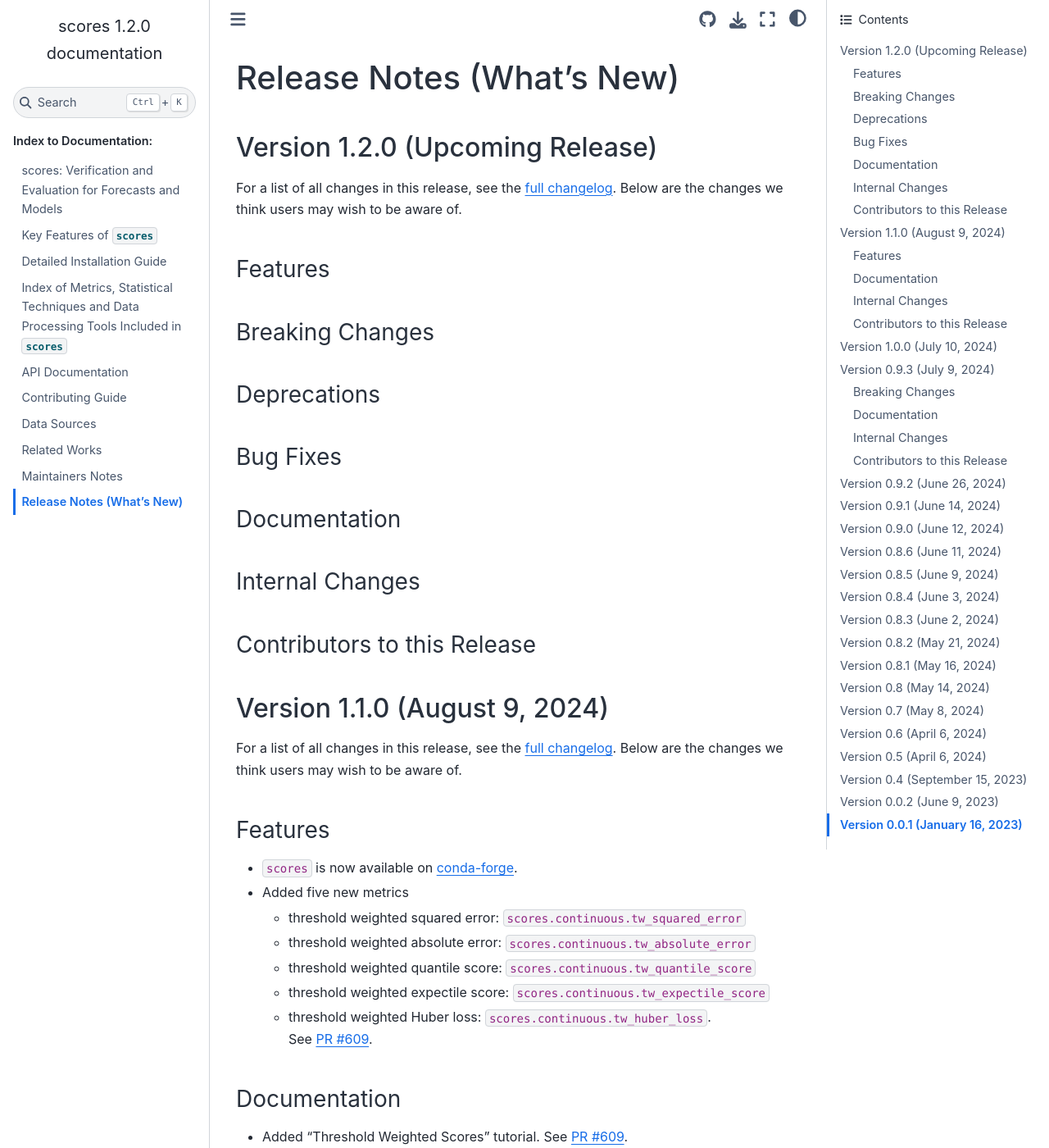
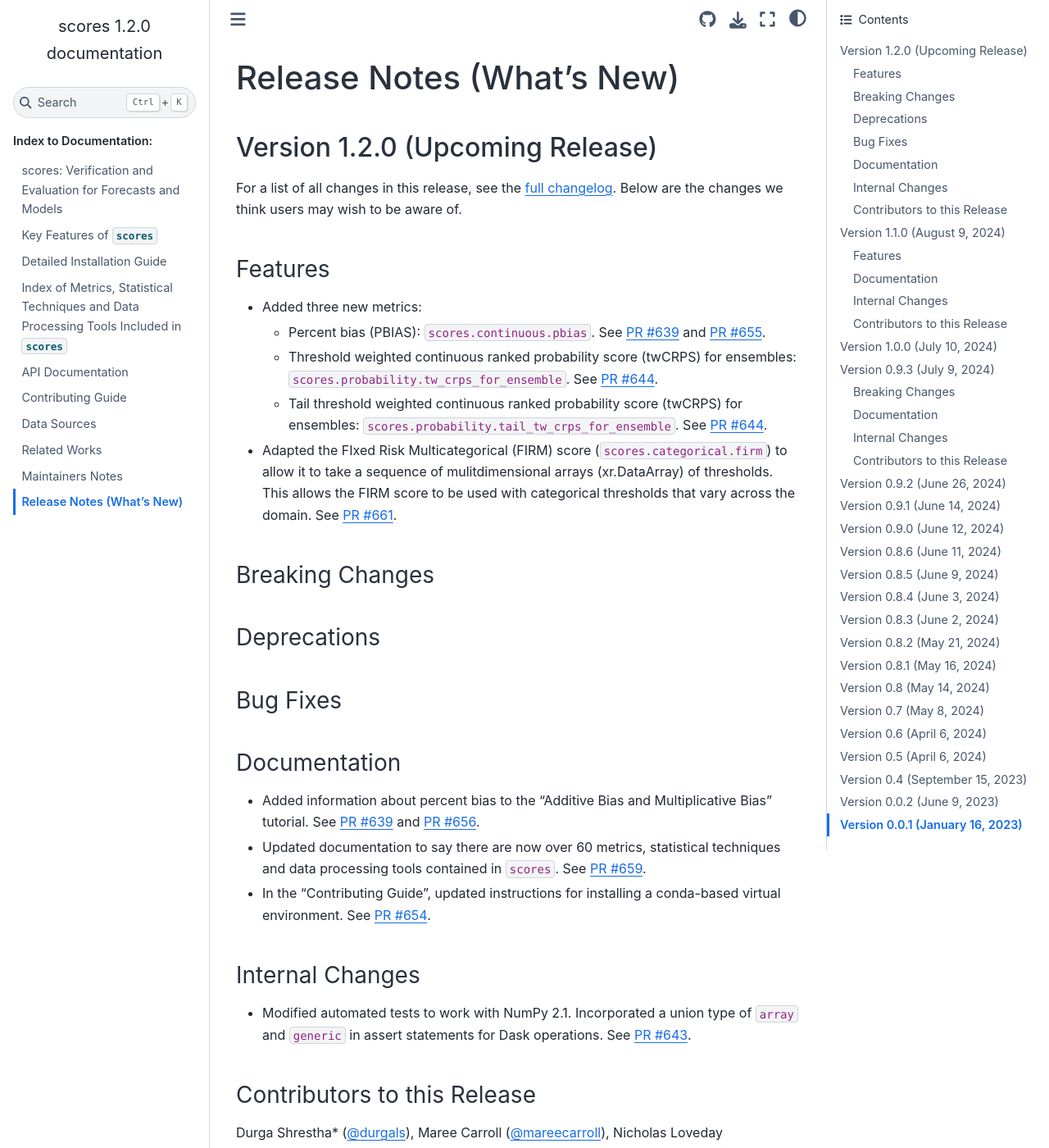
Before and after one commit to nci/scores, a Sphinx documentation site: the page built from docs/release_notes.md, in a window 1280 px wide and 1400 px high. Shown: the whole window at 82% size. Built offline with Sphinx 7.4.7 and the Sphinx Book theme 1.1.4, drawn with Linux system fonts in a browser that asks for light colours; pages that are not in the unit, such as notebooks, are missing from menus; some of the changed text lies outside the part shown.

Commit message:
Update release notes (#669)
Co-authored-by: Nicholas Loveday <48701367+nicholasloveday@users.noreply.github.com>
Signed-off-by: Stephanie Chong <168800785+Steph-Chong@users.noreply.github.com>

---------

Signed-off-by: Stephanie Chong <168800785+Steph-Chong@users.noreply.github.com>
Co-authored-by: Nicholas Loveday <48701367+nicholasloveday@users.noreply.github.com>

```diff
--- a/docs/release_notes.md
+++ b/docs/release_notes.md
@@ -5,6 +5,12 @@
 For a list of all changes in this release, see the [full changelog](https://github.com/nci/scores/compare/1.1.0...develop). Below are the changes we think users may wish to be aware of.
 
 ### Features
+
+- Added three new metrics:
+	- Percent bias (PBIAS): `scores.continuous.pbias`. See [PR #639](https://github.com/nci/scores/pull/639) and [PR #655](https://github.com/nci/scores/pull/655).
+	- Threshold weighted continuous ranked probability score (twCRPS) for ensembles: `scores.probability.tw_crps_for_ensemble`. See [PR #644](https://github.com/nci/scores/pull/644).
+	- Tail threshold weighted continuous ranked probability score (twCRPS) for ensembles: `scores.probability.tail_tw_crps_for_ensemble`. See [PR #644](https://github.com/nci/scores/pull/644).
+- Adapted the FIxed Risk Multicategorical (FIRM) score (`scores.categorical.firm`) to allow it to take a sequence of mulitdimensional arrays (xr.DataArray) of thresholds. This allows the FIRM score to be used with categorical thresholds that vary across the domain. See [PR #661](https://github.com/nci/scores/pull/661).
 
 ### Breaking Changes
 
@@ -14,9 +20,21 @@ For a list of all changes in this release, see the [full changelog](https://gith
 
 ### Documentation
 
+- Added information about percent bias to the "Additive Bias and Multiplicative Bias" tutorial. See [PR #639](https://github.com/nci/scores/pull/639) and [PR #656](https://github.com/nci/scores/pull/656).
+- Updated documentation to say there are now over 60 metrics, statistical techniques and data processing tools contained in `scores`. See [PR #659](https://github.com/nci/scores/pull/659).
+- In  the "Contributing Guide", updated instructions for installing a conda-based virtual environment. See [PR #654](https://github.com/nci/scores/pull/654).
+
+
+
 ### Internal Changes
 
+- Modified automated tests to work with NumPy 2.1. Incorporated a union type of `array` and `generic` in assert statements for Dask operations. See [PR #643](https://github.com/nci/scores/pull/643).
+
 ### Contributors to this Release
+
+Durga Shrestha* ([@durgals](https://github.com/durgals)), Maree Carroll ([@mareecarroll](https://github.com/mareecarroll)), Nicholas Loveday ([@nicholasloveday](https://github.com/nicholasloveday)), Tennessee Leeuwenburg ([@tennlee](https://github.com/tennlee)), Stephanie Chong ([@Steph-Chong](https://github.com/Steph-Chong)) and Robert J. Taggart ([@rob-taggart](https://github.com/rob-taggart)).
+
+\* indicates that this release contains their first contribution to `scores`.
 
 ## Version 1.1.0 (August 9, 2024)
 
```
